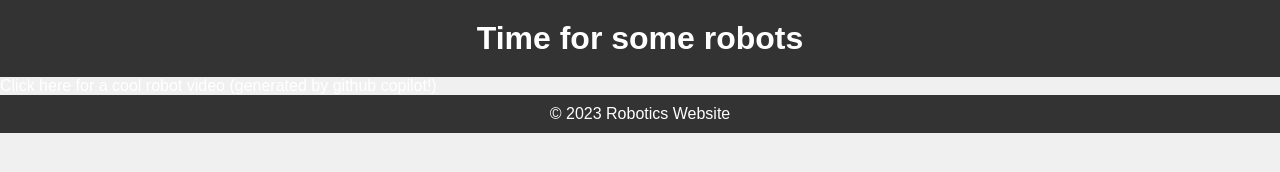
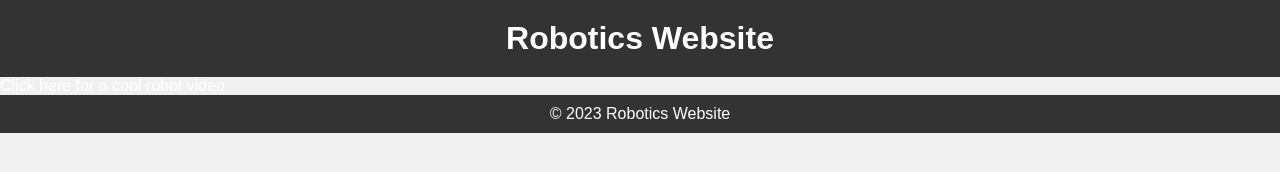
Before and after one commit to bobthebestrobotics/bobthebestrobotics.github.io, a plain HTML site: page index.html in a window 1280 px wide. Drawn offline with Linux system fonts and the light colour scheme.

```diff
--- a/index.html
+++ b/index.html
@@ -8,10 +8,12 @@
 </head>
 <body>
     <header>
-        <h1>Time for some robots</h1>
+        <h1>
+            Robotics Website
+        </h1>
     </header>
     <p>
-        <a href="https://www.youtube.com/watch?v=dQw4w9WgXcQ">Click here for a cool robot video (generated by github copilot!)</a>
+        <a href="https://www.youtube.com/watch?v=dQw4w9WgXcQ">Click here for a cool robot video</a>
     </p>
     <footer>
         <p>&copy; 2023 Robotics Website</p>
```
